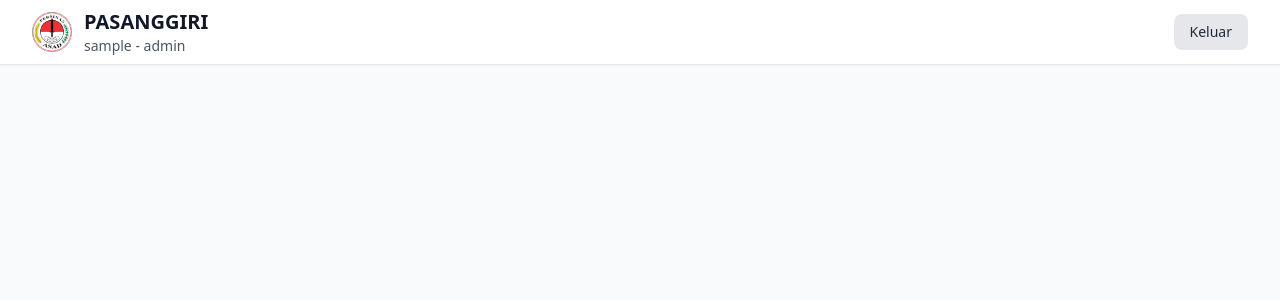
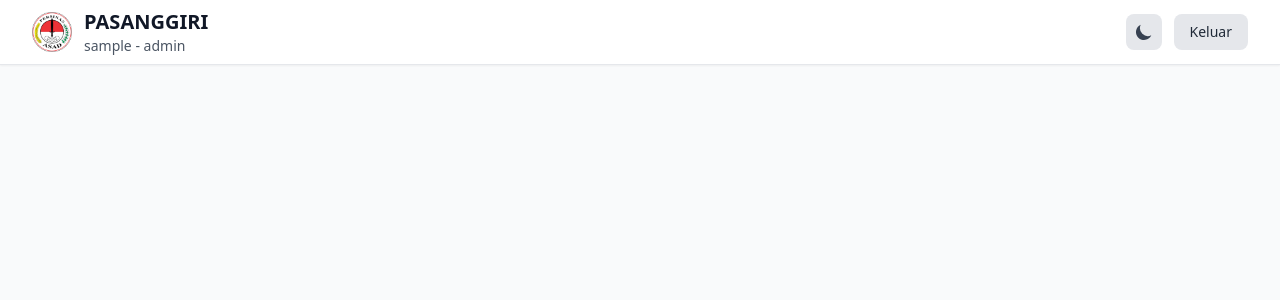
Before and after one commit to syahrulmuchtarom-gamedu/pasanggiri-scoring, a Next.js app: page /dashboard in a window 1280 px wide. Shown: the top 300 px of the page. Built offline with nearby package versions, Linux system fonts and the light colour scheme; sample sign-in values are in the browser's storage.

Commit message:
Add files via upload

```diff
--- a/app/auth/login/page.tsx
+++ b/app/auth/login/page.tsx
@@ -38,15 +38,15 @@
   };
 
   return (
-    <div className="min-h-screen flex items-center justify-center p-4">
-      <div className="card max-w-md w-full">
+    <div className="min-h-screen flex items-center justify-center p-4 bg-gray-50 dark:bg-gray-900">
+      <div className="card max-w-md w-full bg-white dark:bg-gray-800 border dark:border-gray-700">
         <div className="flex flex-col items-center mb-6">
           <img
             src="/images/logo.png"
             alt="Logo Pasanggiri"
             className="h-16 w-16 object-contain mb-4"
           />
-          <h1 className="text-2xl font-bold text-center">Login Sistem</h1>
+          <h1 className="text-2xl font-bold text-center text-gray-900 dark:text-white">Login Sistem</h1>
         </div>
 
         {error && (
@@ -57,7 +57,7 @@
 
         <form onSubmit={handleSubmit} className="space-y-4">
           <div>
-            <label className="block text-sm font-medium mb-2">Username</label>
+            <label className="block text-sm font-medium mb-2 text-gray-700 dark:text-gray-300">Username</label>
             <input
               type="text"
               value={username}
@@ -69,7 +69,7 @@
           </div>
 
           <div>
-            <label className="block text-sm font-medium mb-2">Password</label>
+            <label className="block text-sm font-medium mb-2 text-gray-700 dark:text-gray-300">Password</label>
             <input
               type="password"
               value={password}
--- a/app/dashboard/page.tsx
+++ b/app/dashboard/page.tsx
@@ -9,6 +9,7 @@
 import AdminDashboard from '@/components/AdminDashboard';
 import KoordinatorDashboard from '@/components/KoordinatorDashboard';
 import ViewerDashboard from '@/components/ViewerDashboard';
+import ThemeToggle from '@/components/ThemeToggle';
 
 export default function DashboardPage() {
   const [user, setUser] = useState<User | null>(null);
@@ -51,8 +52,8 @@
   if (!user) return null;
 
   return (
-    <div className="min-h-screen bg-gray-50">
-      <header className="bg-white shadow-sm border-b">
+    <div className="min-h-screen bg-gray-50 dark:bg-gray-900">
+      <header className="bg-white dark:bg-gray-800 shadow-sm border-b dark:border-gray-700">
         <div className="max-w-7xl mx-auto px-4 sm:px-6 lg:px-8">
           <div className="flex justify-between items-center h-16">
             <div className="flex items-center space-x-3">
@@ -62,16 +63,19 @@
                 className="h-10 w-10 object-contain"
               />
               <div>
-                <h1 className="text-xl font-semibold text-gray-900">PASANGGIRI</h1>
-                <p className="text-sm text-gray-600">{user.username} - {user.role}</p>
+                <h1 className="text-xl font-semibold text-gray-900 dark:text-white">PASANGGIRI</h1>
+                <p className="text-sm text-gray-600 dark:text-gray-300">{user.username} - {user.role}</p>
               </div>
             </div>
+            <div className="flex items-center space-x-3">
+              <ThemeToggle />
               <button
                 onClick={handleLogout}
                 className="btn-secondary text-sm"
               >
                 Keluar
               </button>
+            </div>
           </div>
         </div>
       </header>
--- a/app/layout.tsx
+++ b/app/layout.tsx
@@ -1,5 +1,6 @@
 import './globals.css';
 import type { Metadata } from 'next';
+import { ThemeProvider } from '@/contexts/ThemeContext';
 
 export const metadata: Metadata = {
   title: 'Pasanggiri - Sistem Penilaian Pencak Silat',
@@ -16,9 +17,11 @@
   return (
     <html lang="id">
       <body>
-        <div className="min-h-screen bg-gray-50">
-          {children}
-        </div>
+        <ThemeProvider>
+          <div className="min-h-screen bg-gray-50 dark:bg-gray-900">
+            {children}
+          </div>
+        </ThemeProvider>
       </body>
     </html>
   );
--- /dev/null
+++ b/components/ThemeToggle.tsx
@@ -0,0 +1,25 @@
+'use client';
+
+import { useTheme } from '@/contexts/ThemeContext';
+
+export default function ThemeToggle() {
+  const { isDark, toggleTheme } = useTheme();
+
+  return (
+    <button
+      onClick={toggleTheme}
+      className="p-2 rounded-lg bg-gray-200 dark:bg-gray-700 hover:bg-gray-300 dark:hover:bg-gray-600 transition-colors"
+      title={isDark ? 'Light Mode' : 'Dark Mode'}
+    >
+      {isDark ? (
+        <svg className="w-5 h-5 text-yellow-500" fill="currentColor" viewBox="0 0 20 20">
+          <path fillRule="evenodd" d="M10 2a1 1 0 011 1v1a1 1 0 11-2 0V3a1 1 0 011-1zm4 8a4 4 0 11-8 0 4 4 0 018 0zm-.464 4.95l.707.707a1 1 0 001.414-1.414l-.707-.707a1 1 0 00-1.414 1.414zm2.12-10.607a1 1 0 010 1.414l-.706.707a1 1 0 11-1.414-1.414l.707-.707a1 1 0 011.414 0zM17 11a1 1 0 100-2h-1a1 1 0 100 2h1zm-7 4a1 1 0 011 1v1a1 1 0 11-2 0v-1a1 1 0 011-1zM5.05 6.464A1 1 0 106.465 5.05l-.708-.707a1 1 0 00-1.414 1.414l.707.707zm1.414 8.486l-.707.707a1 1 0 01-1.414-1.414l.707-.707a1 1 0 011.414 1.414zM4 11a1 1 0 100-2H3a1 1 0 000 2h1z" clipRule="evenodd" />
+        </svg>
+      ) : (
+        <svg className="w-5 h-5 text-gray-700" fill="currentColor" viewBox="0 0 20 20">
+          <path d="M17.293 13.293A8 8 0 016.707 2.707a8.001 8.001 0 1010.586 10.586z" />
+        </svg>
+      )}
+    </button>
+  );
+}
--- /dev/null
+++ b/contexts/ThemeContext.tsx
@@ -0,0 +1,46 @@
+'use client';
+
+import { createContext, useContext, useEffect, useState } from 'react';
+
+type ThemeContextType = {
+  isDark: boolean;
+  toggleTheme: () => void;
+};
+
+const ThemeContext = createContext<ThemeContextType | undefined>(undefined);
+
+export function ThemeProvider({ children }: { children: React.ReactNode }) {
+  const [isDark, setIsDark] = useState(false);
+
+  useEffect(() => {
+    const saved = localStorage.getItem('darkMode');
+    if (saved) {
+      setIsDark(JSON.parse(saved));
+    }
+  }, []);
+
+  useEffect(() => {
+    localStorage.setItem('darkMode', JSON.stringify(isDark));
+    if (isDark) {
+      document.documentElement.classList.add('dark');
+    } else {
+      document.documentElement.classList.remove('dark');
+    }
+  }, [isDark]);
+
+  const toggleTheme = () => setIsDark(!isDark);
+
+  return (
+    <ThemeContext.Provider value={{ isDark, toggleTheme }}>
+      {children}
+    </ThemeContext.Provider>
+  );
+}
+
+export const useTheme = () => {
+  const context = useContext(ThemeContext);
+  if (!context) {
+    throw new Error('useTheme must be used within ThemeProvider');
+  }
+  return context;
+};
--- a/tailwind.config.js
+++ b/tailwind.config.js
@@ -4,7 +4,9 @@
     './pages/**/*.{js,ts,jsx,tsx,mdx}',
     './components/**/*.{js,ts,jsx,tsx,mdx}',
     './app/**/*.{js,ts,jsx,tsx,mdx}',
+    './contexts/**/*.{js,ts,jsx,tsx,mdx}',
   ],
+  darkMode: 'class',
   theme: {
     extend: {
       colors: {
```
Lines whose indentation alone changed are shown as unchanged.
